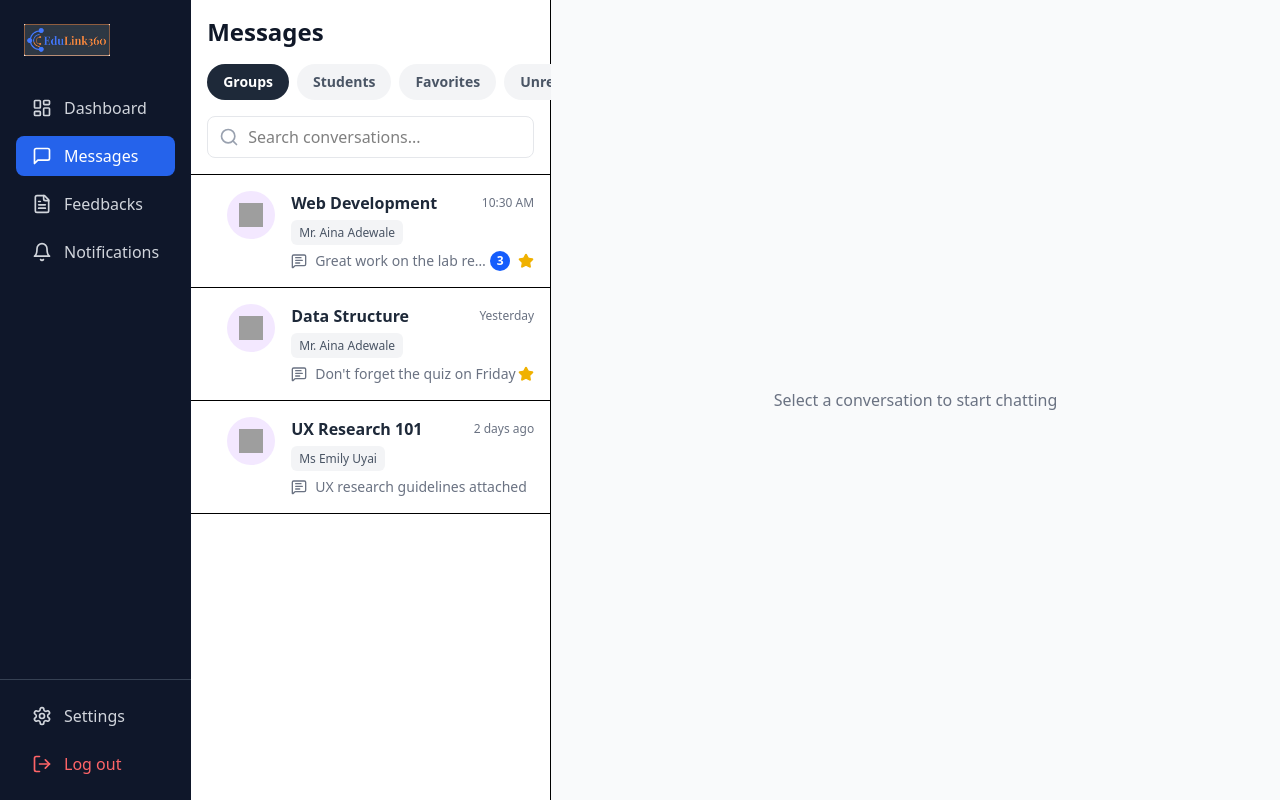
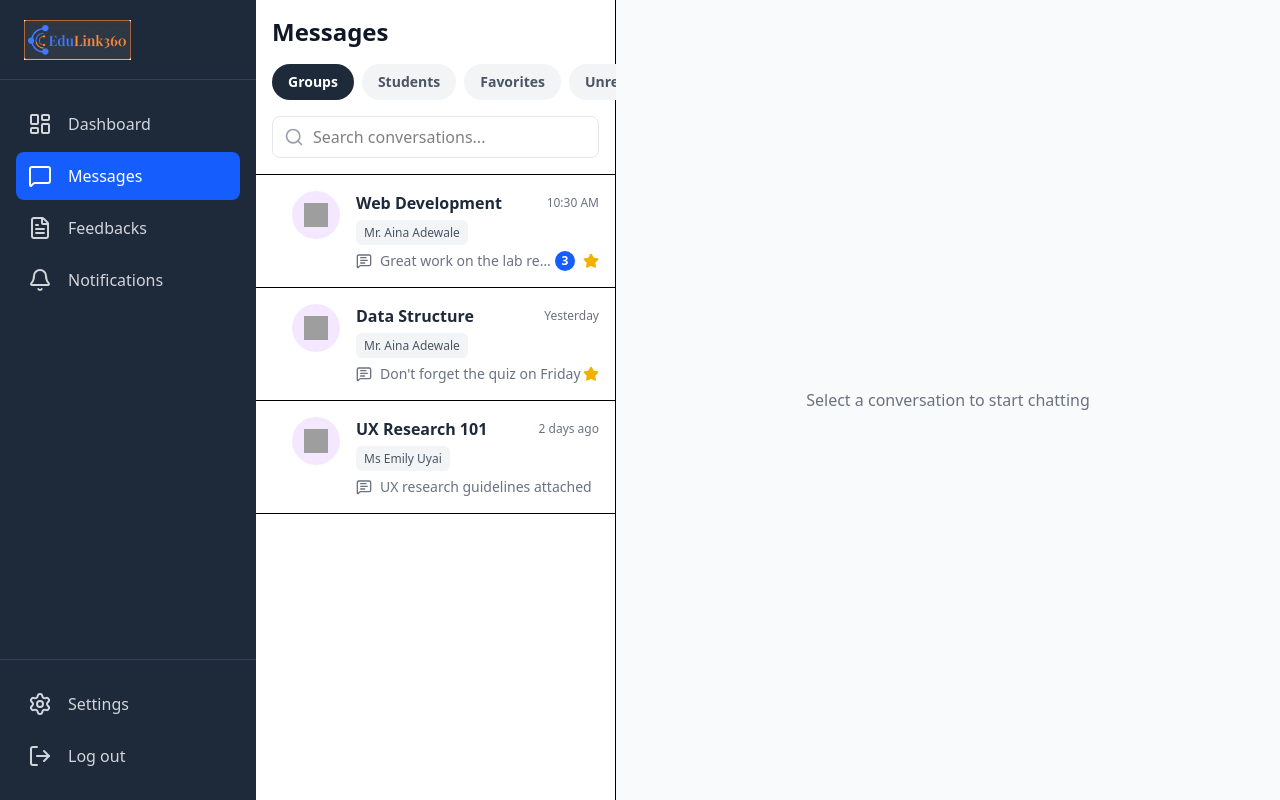
Before and after one commit to Blaqbeard/edulink360-frontend, a React (Vite) app: page /messages in a window 1280 px wide. Built offline with nearby package versions, Linux system fonts and the light colour scheme; grey boxes are pictures that could not be loaded.

Commit message:
Refine the Student's Dashboard's UI

```diff
--- a/src/components/layout/AppLayout.jsx
+++ b/src/components/layout/AppLayout.jsx
@@ -1,28 +1,18 @@
-import React, { useState, useEffect } from "react";
+import React, { useState } from "react";
 import { Outlet, useLocation } from "react-router-dom";
 import Sidebar from "./Sidebar";
 import Header from "./Header";
 import { useAuth } from "../../context/AuthContext";
 
-// Custom hook to check screen size for responsive behavior
-const useMediaQuery = (query) => {
-  const [matches, setMatches] = useState(window.matchMedia(query).matches);
-  useEffect(() => {
-    const media = window.matchMedia(query);
-    const listener = () => setMatches(media.matches);
-    media.addEventListener("change", listener);
-    return () => media.removeEventListener("change", listener);
-  }, [query]);
-  return matches;
-};
-
 // Function to get the correct page title based on the URL
 const getPageTitle = (pathname, user) => {
-  const name = user?.fullName?.split(" ")[0] || "";
+  // Use optional chaining and provide a fallback
+  const name = user?.fullName?.split(" ")[0] || "User";
   switch (pathname) {
     case "/":
       return `Welcome back, ${name} 👋`;
     case "/messages":
+      // This page has its own layout, but we can keep the title logic
       return "Messages";
     case "/profile":
       return "Profile";
@@ -37,22 +27,30 @@ export default function AppLayout() {
   const [isSidebarOpen, setIsSidebarOpen] = useState(false);
   const { user } = useAuth();
   const location = useLocation();
-  const isTablet = useMediaQuery("(min-width: 768px) and (max-width: 1023px)");
-  const isSlim = isTablet;
   const pageTitle = getPageTitle(location.pathname, user);
 
+  // The 'isSlim' logic is now handled by responsive classes directly inside the Sidebar,
+  // so we no longer need the useMediaQuery hook here. This simplifies the layout component.
+
   return (
-    <div className="flex h-screen bg-gray-50">
+    <div className="flex h-screen bg-gray-50 overflow-hidden">
       <Sidebar
-        isSlim={isSlim}
         isSidebarOpen={isSidebarOpen}
         setIsSidebarOpen={setIsSidebarOpen}
       />
 
       <div className="flex-1 flex flex-col overflow-hidden">
         <Header title={pageTitle} onMenuClick={() => setIsSidebarOpen(true)} />
-        <main className="flex-1 overflow-y-auto flex justify-center">
-          <Outlet />
+
+        {/* --- THIS IS THE CORRECTED PART --- */}
+        <main className="flex-1 overflow-y-auto">
+          {/* 1. This inner div now handles the centering and padding. */}
+          {/* 'mx-auto' centers the block horizontally. */}
+          {/* 'max-w-7xl' prevents content from getting too wide on large screens. */}
+          {/* 'p-4 sm:p-6 lg:p-8' adds responsive padding around all pages. */}
+          <div className="w-full max-w-7xl mx-auto p-4 sm:p-6 lg:p-8">
+            <Outlet />
+          </div>
         </main>
       </div>
     </div>
--- a/src/components/layout/Sidebar.jsx
+++ b/src/components/layout/Sidebar.jsx
@@ -1,112 +1,91 @@
 import React from "react";
-import { NavLink, Link } from "react-router-dom";
+import { NavLink, useNavigate } from "react-router-dom";
+import { useAuth } from "../../context/AuthContext";
 import {
-  LuLayoutDashboard,
-  LuMessageSquare,
-  LuFileText,
-  LuBell,
-  LuSettings,
-  LuLogOut,
-} from "react-icons/lu";
-import logo from "../../assets/images/logo.jpg";
-import smallLogo from "../../assets/images/logo.jpg"; // A smaller version of the logo for the slim sidebar
+  LayoutDashboard,
+  MessageSquare,
+  FileText,
+  Bell,
+  Settings,
+  LogOut,
+} from "lucide-react";
 
-const navLinks = [
-  { to: "/", text: "Dashboard", icon: <LuLayoutDashboard /> },
-  { to: "/messages", text: "Messages", icon: <LuMessageSquare /> },
-  { to: "/feedbacks", text: "Feedbacks", icon: <LuFileText /> },
-  { to: "/notifications", text: "Notifications", icon: <LuBell /> },
-];
+import logoImage from "../../assets/images/logo.jpg";
 
-// isSlim is for the tablet view, isSidebarOpen is for the mobile view
-export default function Sidebar({ isSlim, isSidebarOpen, setIsSidebarOpen }) {
-  const activeLinkStyle = {
-    backgroundColor: "#2563EB",
-    color: "white",
+const NavItem = ({ to, icon, children }) => (
+  <NavLink
+    to={to}
+    end
+    className={({ isActive }) =>
+      `flex items-center p-3 my-1 rounded-lg transition-colors ${
+        isActive
+          ? "bg-blue-600 text-white"
+          : "text-gray-300 hover:bg-gray-700 hover:text-white"
+      }`
+    }
+  >
+    {icon}
+    <span className="ml-4 font-medium">{children}</span>
+  </NavLink>
+);
+
+export default function Sidebar({ isSidebarOpen, setIsSidebarOpen }) {
+  const { logout } = useAuth();
+  const navigate = useNavigate();
+
+  const handleLogout = () => {
+    logout();
+    navigate("/login");
   };
 
   return (
     <>
-      {/* Overlay for mobile view when sidebar is open */}
+      {/* Mobile Overlay: This darkens the background when the sidebar is open on mobile */}
       <div
-        className={`fixed inset-0 bg-black/50 z-30 lg:hidden ${
-          isSidebarOpen ? "block" : "hidden"
+        onClick={() => setIsSidebarOpen(false)}
+        className={`fixed inset-0 bg-black bg-opacity-50 z-30 transition-opacity lg:hidden ${
+          isSidebarOpen ? "opacity-100" : "opacity-0 pointer-events-none"
         }`}
-        onClick={() => setIsSidebarOpen(false)}
       ></div>
 
-      {/* The Sidebar Itself */}
+      {/* --- THIS IS THE CORRECTED PART --- */}
       <aside
-        className={`fixed top-0 left-0 h-screen bg-[#0F172A] text-gray-300 flex flex-col z-40 transition-all duration-300
-          ${isSlim ? "w-20" : "w-64"}
-          lg:static lg:w-auto
+        className={`fixed inset-y-0 left-0 bg-gray-800 text-white z-40 flex flex-col w-64 transition-transform duration-300 ease-in-out
           ${isSidebarOpen ? "translate-x-0" : "-translate-x-full"}
-          lg:translate-x-0
-        `}
+          lg:translate-x-0 lg:static lg:w-64`}
       >
-        {/* Logo Section */}
-        <div
-          className={`p-6 flex items-center ${
-            isSlim ? "justify-center" : "justify-start"
-          }`}
-        >
-          <Link to="/">
-            <img
-              src={isSlim ? smallLogo : logo}
-              alt="EduLink360 Logo"
-              className={isSlim ? "h-8" : "h-8"}
-            />
-          </Link>
+        {/* Logo */}
+        <div className="flex items-center justify-start h-20 px-6 border-b border-gray-700 flex-shrink-0">
+          <img src={logoImage} alt="EduLink360 Logo" className="h-10" />
         </div>
 
-        {/* Navigation Links */}
-        <nav className="flex-1 px-4 py-2 space-y-2">
-          {navLinks.map((link) => (
-            <NavLink
-              key={link.to}
-              to={link.to}
-              end={link.to === "/"}
-              style={({ isActive }) => (isActive ? activeLinkStyle : undefined)}
-              className={`flex items-center space-x-3 px-4 py-2 rounded-lg hover:bg-gray-700 transition-colors ${
-                isSlim ? "justify-center" : ""
-              }`}
-              title={isSlim ? link.text : ""} // Show tooltip on hover in slim mode
-            >
-              <span className="text-xl">{link.icon}</span>
-              {!isSlim && <span>{link.text}</span>}
-            </NavLink>
-          ))}
+        {/* Navigation */}
+        <nav className="flex-1 px-4 py-4 space-y-2">
+          <NavItem to="/" icon={<LayoutDashboard />}>
+            Dashboard
+          </NavItem>
+          <NavItem to="/messages" icon={<MessageSquare />}>
+            Messages
+          </NavItem>
+          <NavItem to="/feedbacks" icon={<FileText />}>
+            Feedbacks
+          </NavItem>
+          <NavItem to="/notifications" icon={<Bell />}>
+            Notifications
+          </NavItem>
         </nav>
 
         {/* Bottom Section */}
-        <div
-          className={`px-4 py-4 border-t border-gray-700 ${
-            isSlim ? "space-y-0" : "space-y-2"
-          }`}
-        >
-          <NavLink
-            to="/settings"
-            style={({ isActive }) => (isActive ? activeLinkStyle : undefined)}
-            className={`flex items-center space-x-3 px-4 py-2 rounded-lg hover:bg-gray-700 transition-colors ${
-              isSlim ? "justify-center" : ""
-            }`}
-            title={isSlim ? "Settings" : ""}
+        <div className="px-4 py-4 border-t border-gray-700">
+          <NavItem to="/settings" icon={<Settings />}>
+            Settings
+          </NavItem>
+          <button
+            onClick={handleLogout}
+            className="flex items-center p-3 my-1 rounded-lg text-gray-300 hover:bg-gray-700 hover:text-white w-full"
           >
-            <span className="text-xl">
-              <LuSettings />
-            </span>
-            {!isSlim && <span>Settings</span>}
-          </NavLink>
-          <button
-            className={`w-full flex items-center space-x-3 px-4 py-2 rounded-lg text-red-400 hover:bg-red-900/50 transition-colors ${
-              isSlim ? "justify-center" : ""
-            }`}
-            title={isSlim ? "Log out" : ""}
-          >
-            <span className="text-xl">
-              <LuLogOut />
-            </span>
-            {!isSlim && <span>Log out</span>}
+            <LogOut />
+            <span className="ml-4 font-medium">Log out</span>
           </button>
         </div>
       </aside>
--- a/src/components/messages/ChatWindow.jsx
+++ b/src/components/messages/ChatWindow.jsx
@@ -130,7 +130,7 @@ const ImageMessage = ({ msg, conversation }) => (
       </div>
       <p className="text-xs mt-1 text-right text-gray-400">{msg.time}</p>
     </div>
-    <div className="h-6 w-6 flex-shrink-0 flex items-center justify-center rounded-full bg-gray-200 text-gray-600 font-semibold text-xs">
+    <div className="h-6 w-6 flex-shrink-0 flex items-center justify-center rounded-full bg-gray-100 text-gray-600 font-semibold text-xs">
       {conversation.currentUserInitial}
     </div>
   </div>
@@ -224,7 +224,7 @@ export default function ChatWindow({
 
       {/* Message Input (unchanged) */}
       <div className="p-4 bg-white border-t">
-        <div className="flex items-center space-x-4 bg-gray-100 border border-gray-200 rounded-lg px-4 py-2">
+        <div className="flex items-center space-x-4 bg-gray-100 border border-gray-100 rounded-lg px-4 py-2">
           <button className="text-gray-500 hover:text-gray-700">
             <Paperclip size={20} />
           </button>
--- a/src/components/messages/GroupInfoPanel.jsx
+++ b/src/components/messages/GroupInfoPanel.jsx
@@ -20,7 +20,7 @@ const InfoTabs = () => {
   ];
 
   return (
-    <div className="w-full border-b">
+    <div className="w-full border-b border-gray-100">
       <div className="flex items-center justify-around">
         {tabs.map((tab) => (
           <button
@@ -72,7 +72,7 @@ export default function GroupInfoPanel({ conversation, isOpen, onClose }) {
 
   if (!conversation) {
     return (
-      <div className="absolute inset-0 z-20 bg-white lg:static lg:w-1/4 lg:border-l p-6">
+      <div className="absolute inset-0 z-20 bg-white lg:static lg:z-auto lg:w-1/4 lg:border-l border-gray-100 lg:flex-shrink-0 flex flex-col">
         <button onClick={onClose} className="mb-4">
           <ArrowLeft />
         </button>
```
Also changed, not shown: src/pages/Dashboard.jsx (+24 -30 lines).
